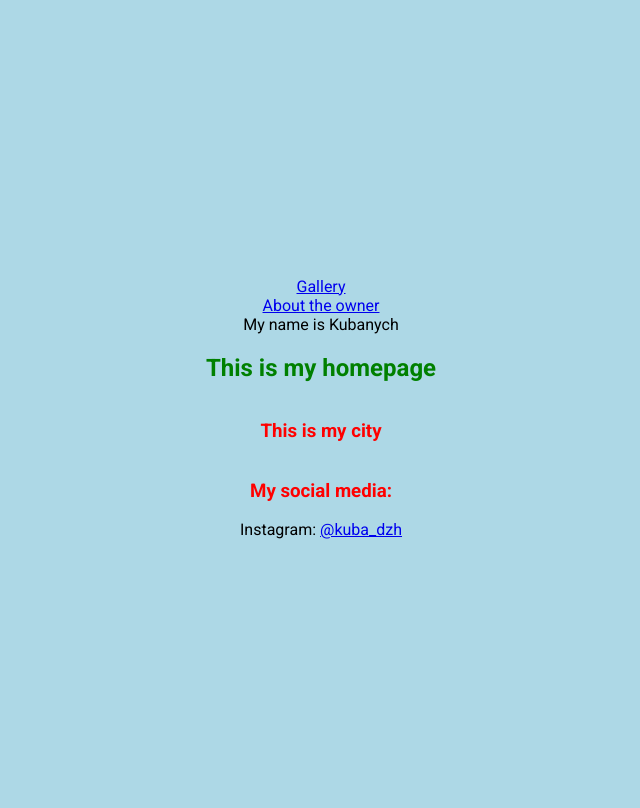
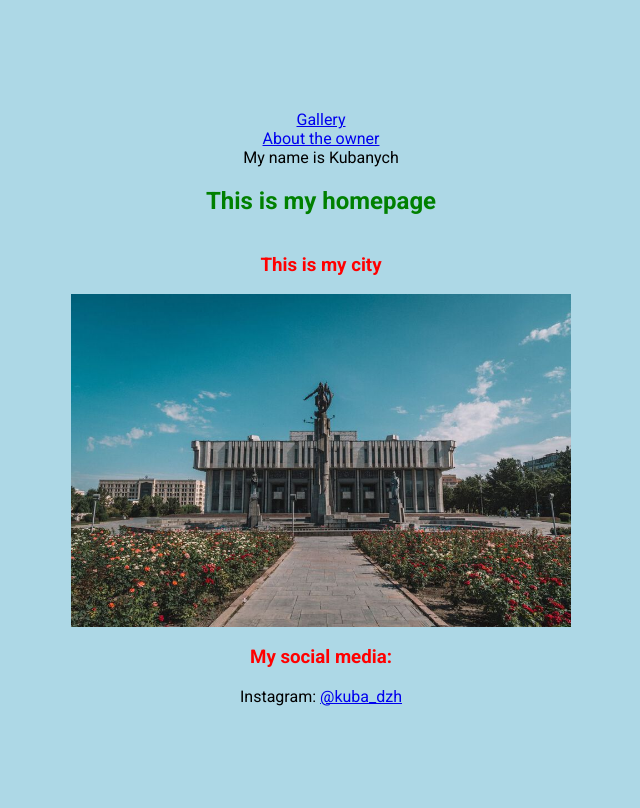
Before and after one commit to dzhyrgalbekov/myportfolio, a PHP site: page / in a window 1280 px wide. Shown: the whole page, without its empty margins (319-959 px from the left). Run offline with PHP 8.4, Linux system fonts and the light colour scheme.

Commit message:
Update index.php

```diff
--- a/index.php
+++ b/index.php
@@ -48,8 +48,7 @@
  	</h1>My name is Kubanych</h1>
 	<h2> This is my homepage </h2>
 	<h3>This is my city</h3>
-	<img scr= "10-things-to-do-bishkek-kyrgyzstan-main-image-900.jpg">
-
+	<img src="10-things-to-do-bishkek-kyrgyzstan-main-image-900.jpg" alt="Trulli" width="500" height="333">
 	<h3>My social media:</h3>
 	<div>Instagram: <a href="https://instagram.com/kuba_dzh?utm_medium=copy_link" target="_blank">@kuba_dzh</a></div>
 
```
